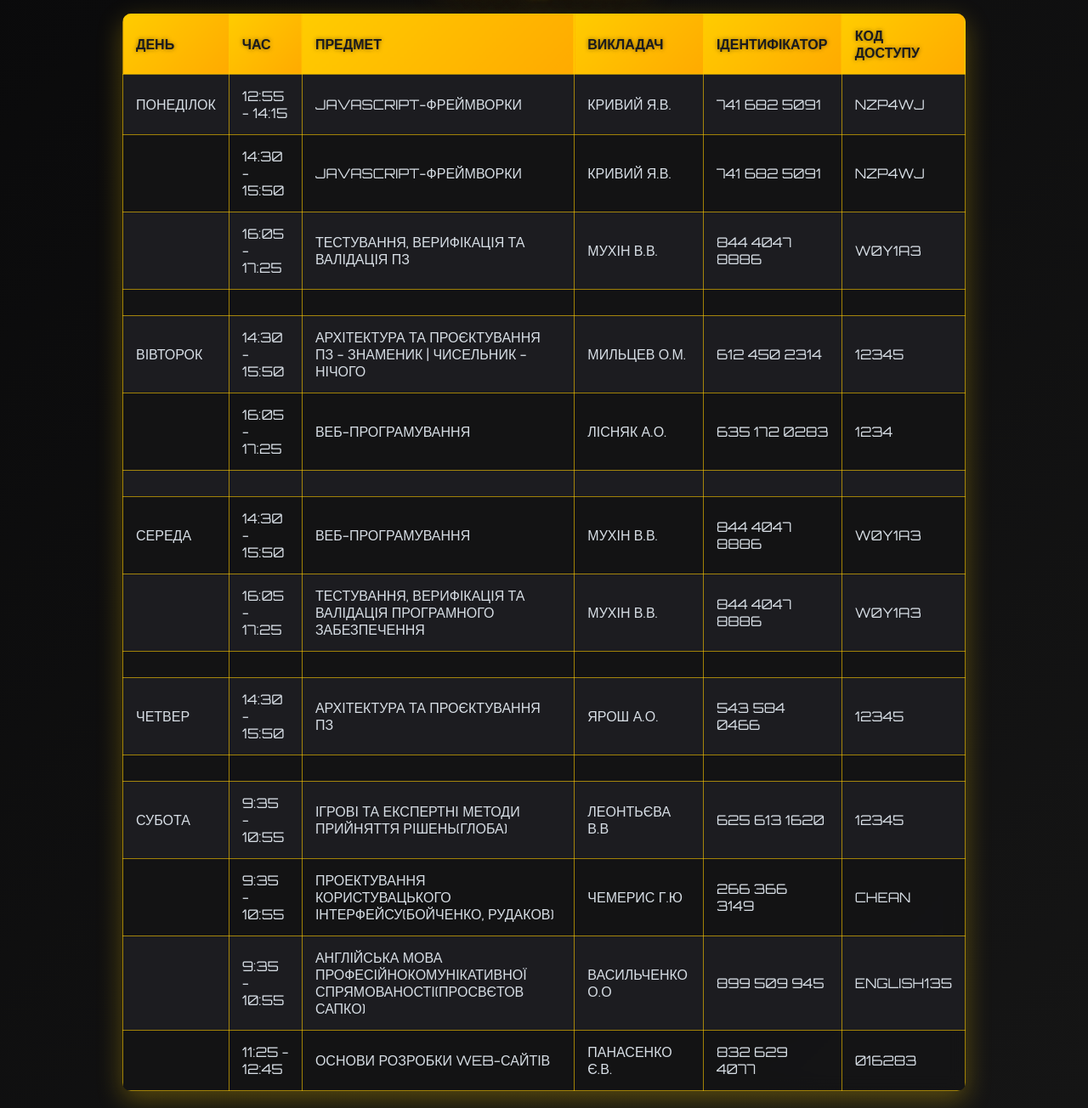
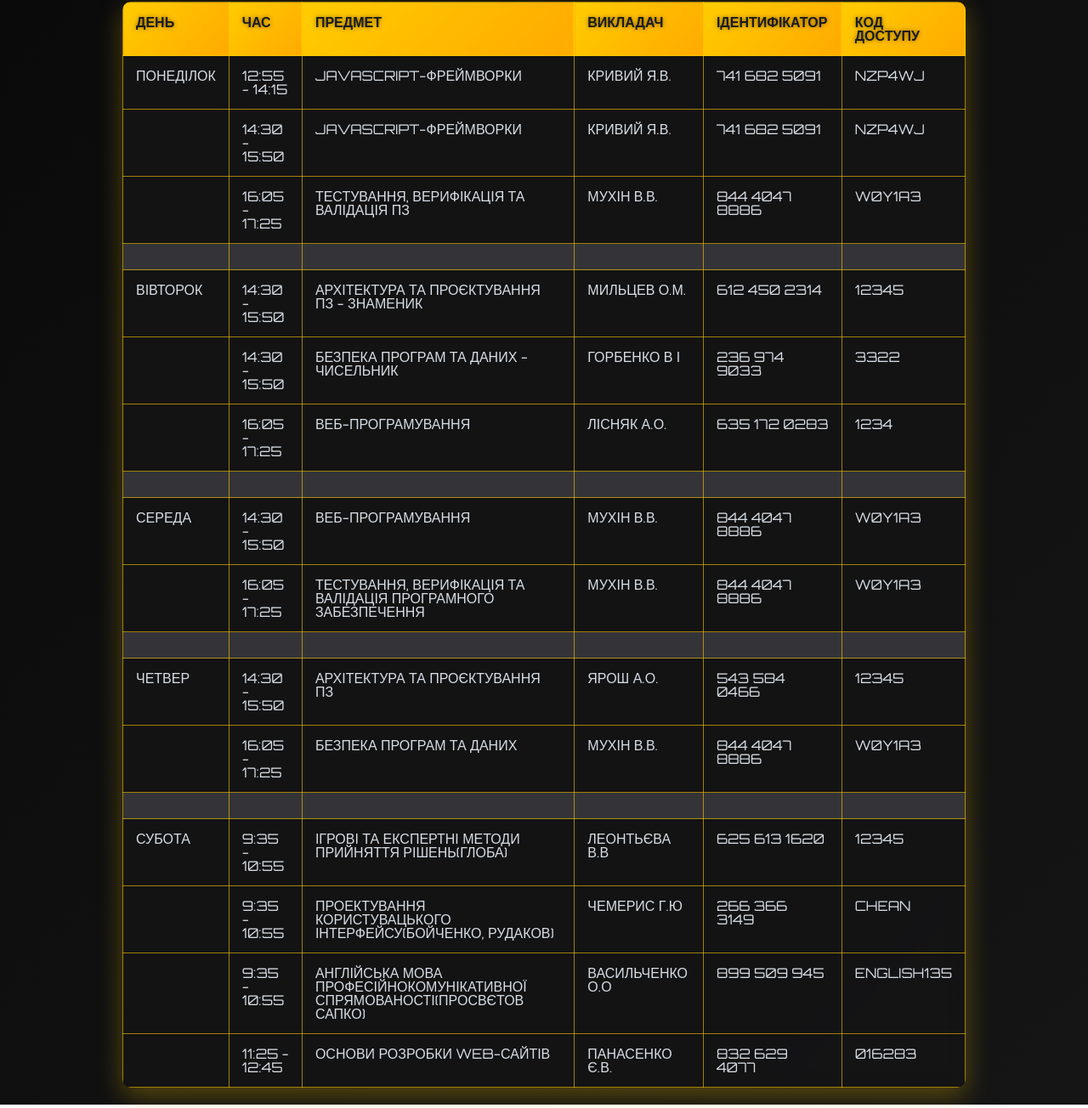
Before and after one commit to ArtyomHloba/schedule, a plain HTML site: page index.html in a window 1280 px wide. Shown: the part 74-1378 px from the top of the page at 85% size. Drawn offline with Linux system fonts and the light colour scheme.

Commit message:
fix 1.1.2

```diff
--- /dev/null
+++ b/assets/reset.css
@@ -0,0 +1,129 @@
+/* http://meyerweb.com/eric/tools/css/reset/
+   v2.0 | 20110126
+   License: none (public domain)
+*/
+
+html,
+body,
+div,
+span,
+applet,
+object,
+iframe,
+h1,
+h2,
+h3,
+h4,
+h5,
+h6,
+p,
+blockquote,
+pre,
+a,
+abbr,
+acronym,
+address,
+big,
+cite,
+code,
+del,
+dfn,
+em,
+img,
+ins,
+kbd,
+q,
+s,
+samp,
+small,
+strike,
+strong,
+sub,
+sup,
+tt,
+var,
+b,
+u,
+i,
+center,
+dl,
+dt,
+dd,
+ol,
+ul,
+li,
+fieldset,
+form,
+label,
+legend,
+table,
+caption,
+tbody,
+tfoot,
+thead,
+tr,
+th,
+td,
+article,
+aside,
+canvas,
+details,
+embed,
+figure,
+figcaption,
+footer,
+header,
+hgroup,
+menu,
+nav,
+output,
+ruby,
+section,
+summary,
+time,
+mark,
+audio,
+video {
+  margin: 0;
+  padding: 0;
+  border: 0;
+  font-size: 100%;
+  font: inherit;
+  vertical-align: baseline;
+}
+/* HTML5 display-role reset for older browsers */
+article,
+aside,
+details,
+figcaption,
+figure,
+footer,
+header,
+hgroup,
+menu,
+nav,
+section {
+  display: block;
+}
+body {
+  line-height: 1;
+}
+ol,
+ul {
+  list-style: none;
+}
+blockquote,
+q {
+  quotes: none;
+}
+blockquote:before,
+blockquote:after,
+q:before,
+q:after {
+  content: '';
+  content: none;
+}
+table {
+  border-collapse: collapse;
+  border-spacing: 0;
+}
--- a/assets/styles.css
+++ b/assets/styles.css
@@ -1,4 +1,4 @@
-@import url('https://fonts.googleapis.com/css2?family=Orbitron:wght@400;700&display=swap');
+/* @import url('https://fonts.googleapis.com/css2?family=Orbitron:wght@400;700&display=swap'); */
 
 body {
   font-family: 'Orbitron', sans-serif;
@@ -10,12 +10,21 @@ body {
   text-transform: uppercase;
 }
 
+a {
+  text-decoration: none;
+  color: #d7dee5;
+  transition: all 0.3s ease;
+  font-size: 16px;
+}
+
 h2 {
   font-weight: 700;
   color: #ffcc00;
   text-shadow: 0px 0px 10px rgba(255, 204, 0, 0.8),
     0px 0px 30px rgba(255, 204, 0, 0.5);
   letter-spacing: 2px;
+  font-size: 36px;
+  margin-bottom: 20px;
 }
 
 table {
@@ -46,8 +55,8 @@ th {
   text-shadow: 0px 0px 5px rgba(0, 0, 0, 0.5);
 }
 
-tr:nth-child(even) {
-  background: rgba(30, 30, 35, 0.85);
+.day {
+  background: rgba(58, 58, 63, 0.85);
 }
 
 tr:hover {
--- a/index.html
+++ b/index.html
@@ -4,11 +4,19 @@
     <meta charset="UTF-8" />
     <meta name="viewport" content="width=device-width, initial-scale=1.0" />
     <title>Розклад занять</title>
+    <link rel="stylesheet" href="./assets/reset.css" />
     <link rel="stylesheet" href="./assets/styles.css" />
+    <link rel="preconnect" href="https://fonts.googleapis.com" />
+    <link rel="preconnect" href="https://fonts.gstatic.com" crossorigin />
+    <link
+      href="https://fonts.googleapis.com/css2?family=Orbitron:wght@400..900&display=swap"
+      rel="stylesheet"
+    />
   </head>
   <body>
     <h2>Розклад занять</h2>
     <table>
+      <thead>
         <tr>
           <th>День</th>
           <th>Час</th>
@@ -17,32 +25,63 @@
           <th>Ідентифікатор</th>
           <th>Код доступу</th>
         </tr>
+      </thead>
+
+      <tbody>
         <tr>
           <td>Понеділок</td>
           <td>12:55 - 14:15</td>
-        <td>JavaScript-фреймворки</td>
+          <td>
+            <a href="https://moodle.znu.edu.ua/course/view.php?id=15652"
+              >JavaScript-фреймворки</a
+            >
+          </td>
           <td>Кривий Я.В.</td>
-        <td>741 682 5091</td>
+          <td>
+            <a
+              href="https://us02web.zoom.us/j/7416825091?pwd=2subla5emXzMJ7YJxnFYmnelFo920O.1"
+              >741 682 5091</a
+            >
+          </td>
           <td>NZP4Wj</td>
         </tr>
+
         <tr>
           <td></td>
           <td>14:30 - 15:50</td>
-        <td>JavaScript-фреймворки</td>
+          <td>
+            <a href="https://moodle.znu.edu.ua/course/view.php?id=15652"
+              >JavaScript-фреймворки</a
+            >
+          </td>
           <td>Кривий Я.В.</td>
-        <td>741 682 5091</td>
+          <td>
+            <a
+              href="https://us02web.zoom.us/j/7416825091?pwd=2subla5emXzMJ7YJxnFYmnelFo920O.1"
+              >741 682 5091</a
+            >
+          </td>
           <td>NZP4Wj</td>
         </tr>
         <tr>
           <td></td>
           <td>16:05 - 17:25</td>
-        <td>Тестування, верифікація та валідація ПЗ</td>
+          <td>
+            <a href="https://moodle.znu.edu.ua/course/view.php?id=17472"
+              >Тестування, верифікація та валідація ПЗ</a
+            >
+          </td>
           <td>Мухін В.В.</td>
-        <td>844 4047 8886</td>
+          <td>
+            <a
+              href="https://us05web.zoom.us/j/84440478886?pwd=4xOeXAlbHaftFbsVo7OuQYbou8Dx1x.1"
+              >844 4047 8886</a
+            >
+          </td>
           <td>w0Y1a3</td>
         </tr>
 
-      <tr>
+        <tr class="day">
           <td></td>
           <td></td>
           <td></td>
@@ -54,21 +93,55 @@
         <tr>
           <td>Вівторок</td>
           <td>14:30 - 15:50</td>
-        <td>Архітектура та проєктування ПЗ - Знаменик | Чисельник - нічого</td>
+          <td>
+            <a href="https://moodle.znu.edu.ua/course/view.php?id=16"
+              >Архітектура та проєктування ПЗ - Знаменик
+            </a>
+          </td>
           <td>Мильцев О.М.</td>
-        <td>612 450 2314</td>
+          <td>
+            <a
+              href="https://us04web.zoom.us/j/6124502314?pwd=T0hvdTgyL0lCTlFrOUFSZnpYYUpSQT09"
+              >612 450 2314</a
+            >
+          </td>
           <td>12345</td>
         </tr>
+
+        <tr>
+          <td></td>
+          <td>14:30 - 15:50</td>
+          <td>
+            <a href="https://moodle.znu.edu.ua/course/view.php?id=7008"
+              >Безпека програм та даних</a
+            >
+            - Чисельник
+          </td>
+          <td>Горбенко В І</td>
+          <td>
+            <a
+              href="https://us02web.zoom.us/j/2369749033?pwd=WG9pRGdSVTMwVVhiaXZQdit4bzNOZz09"
+              >236 974 9033</a
+            >
+          </td>
+          <td>3322</td>
+        </tr>
+
         <tr>
           <td></td>
           <td>16:05 - 17:25</td>
-        <td>Веб-програмування</td>
+          <td>
+            <a href="https://moodle.znu.edu.ua/course/view.php?id=15601"
+              >Веб-програмування</a
+            >
+          </td>
+
           <td>Лісняк А.О.</td>
-        <td>635 172 0283</td>
+          <td><a href="">635 172 0283</a></td>
           <td>1234</td>
         </tr>
 
-      <tr>
+        <tr class="day">
           <td></td>
           <td></td>
           <td></td>
@@ -80,22 +153,40 @@
         <tr>
           <td>Середа</td>
           <td>14:30 - 15:50</td>
-        <td>Веб-програмування</td>
+          <td>
+            <a href="https://moodle.znu.edu.ua/course/view.php?id=15601"
+              >Веб-програмування</a
+            >
+          </td>
           <td>Мухін В.В.</td>
-        <td>844 4047 8886</td>
+          <td>
+            <a
+              href="https://us05web.zoom.us/j/84440478886?pwd=4xOeXAlbHaftFbsVo7OuQYbou8Dx1x.1"
+              >844 4047 8886</a
+            >
+          </td>
           <td>w0Y1a3</td>
         </tr>
 
         <tr>
           <td></td>
           <td>16:05 - 17:25</td>
-        <td>Тестування, верифікація та валідація програмного забезпечення</td>
+          <td>
+            <a href="https://moodle.znu.edu.ua/course/view.php?id=17472"
+              >Тестування, верифікація та валідація програмного забезпечення</a
+            >
+          </td>
           <td>Мухін В.В.</td>
-        <td>844 4047 8886</td>
+          <td>
+            <a
+              href="https://us05web.zoom.us/j/84440478886?pwd=4xOeXAlbHaftFbsVo7OuQYbou8Dx1x.1"
+              >844 4047 8886</a
+            >
+          </td>
           <td>w0Y1a3</td>
         </tr>
 
-      <tr>
+        <tr class="day">
           <td></td>
           <td></td>
           <td></td>
@@ -107,21 +198,35 @@
         <tr>
           <td>Четвер</td>
           <td>14:30 - 15:50</td>
-        <td>Архітектура та проєктування ПЗ</td>
+          <td>
+            <a href="https://moodle.znu.edu.ua/course/view.php?id=16"
+              >Архітектура та проєктування ПЗ</a
+            >
+          </td>
           <td>Ярош А.О.</td>
-        <td>543 584 0466</td>
+          <td><a href="">543 584 0466</a></td>
           <td>12345</td>
         </tr>
-      <!-- <tr>
+
+        <tr>
           <td></td>
           <td>16:05 - 17:25</td>
-        <td>Безпека програм та даних</td>
+          <td>
+            <a href="https://moodle.znu.edu.ua/course/view.php?id=7008"
+              >Безпека програм та даних</a
+            >
+          </td>
           <td>Мухін В.В.</td>
-        <td>844 4047 8886</td>
+          <td>
+            <a
+              href="https://us05web.zoom.us/j/84440478886?pwd=4xOeXAlbHaftFbsVo7OuQYbou8Dx1x.1"
+              >844 4047 8886</a
+            >
+          </td>
           <td>w0Y1a3</td>
-      </tr> -->
+        </tr>
 
-      <tr>
+        <tr class="day">
           <td></td>
           <td></td>
           <td></td>
@@ -133,18 +238,25 @@
         <tr>
           <td>Субота</td>
           <td>9:35 - 10:55</td>
-        <td>Ігрові та експертні методи прийняття рішень(Глоба)</td>
+          <td>
+            <a href="https://moodle.znu.edu.ua/course/view.php?id=16259"
+              >Ігрові та експертні методи прийняття рішень</a
+            >(Глоба)
+          </td>
           <td>Леонтьєва В.В</td>
-        <td>625 613 1620</td>
+          <td><a href="">625 613 1620</a></td>
           <td>12345</td>
         </tr>
 
         <tr>
           <td></td>
           <td>9:35 - 10:55</td>
-        <td>Проектування користувацького інтерфейсу(Бойченко, Рудаков)</td>
+          <td>
+            <a href="">Проектування користувацького інтерфейсу</a>(Бойченко,
+            Рудаков)
+          </td>
           <td>Чемерис Г.Ю</td>
-        <td>266 366 3149</td>
+          <td><a href="">266 366 3149</a></td>
           <td>CheAn</td>
         </tr>
 
@@ -152,22 +264,27 @@
           <td></td>
           <td>9:35 - 10:55</td>
           <td>
-          Англійська мова професійнокомунікативної спрямованості(Просвєтов
-          Сапко)
+            <a href="">Англійська мова професійнокомунікативної спрямованості</a
+            >(Просвєтов Сапко)
           </td>
           <td>Васильченко О.О</td>
-        <td>899 509 945</td>
+          <td><a href="">899 509 945</a></td>
           <td>english135</td>
         </tr>
 
         <tr>
           <td></td>
           <td>11:25 - 12:45</td>
-        <td>Основи розробки Web-сайтів</td>
+          <td>
+            <a href="https://moodle.znu.edu.ua/course/view.php?id=10113"
+              >Основи розробки Web-сайтів</a
+            >
+          </td>
           <td>Панасенко Є.В.</td>
-        <td>832 629 4077</td>
+          <td><a href="">832 629 4077</a></td>
           <td>016283</td>
         </tr>
+      </tbody>
     </table>
   </body>
 </html>
```
Lines whose indentation alone changed are shown as unchanged.
